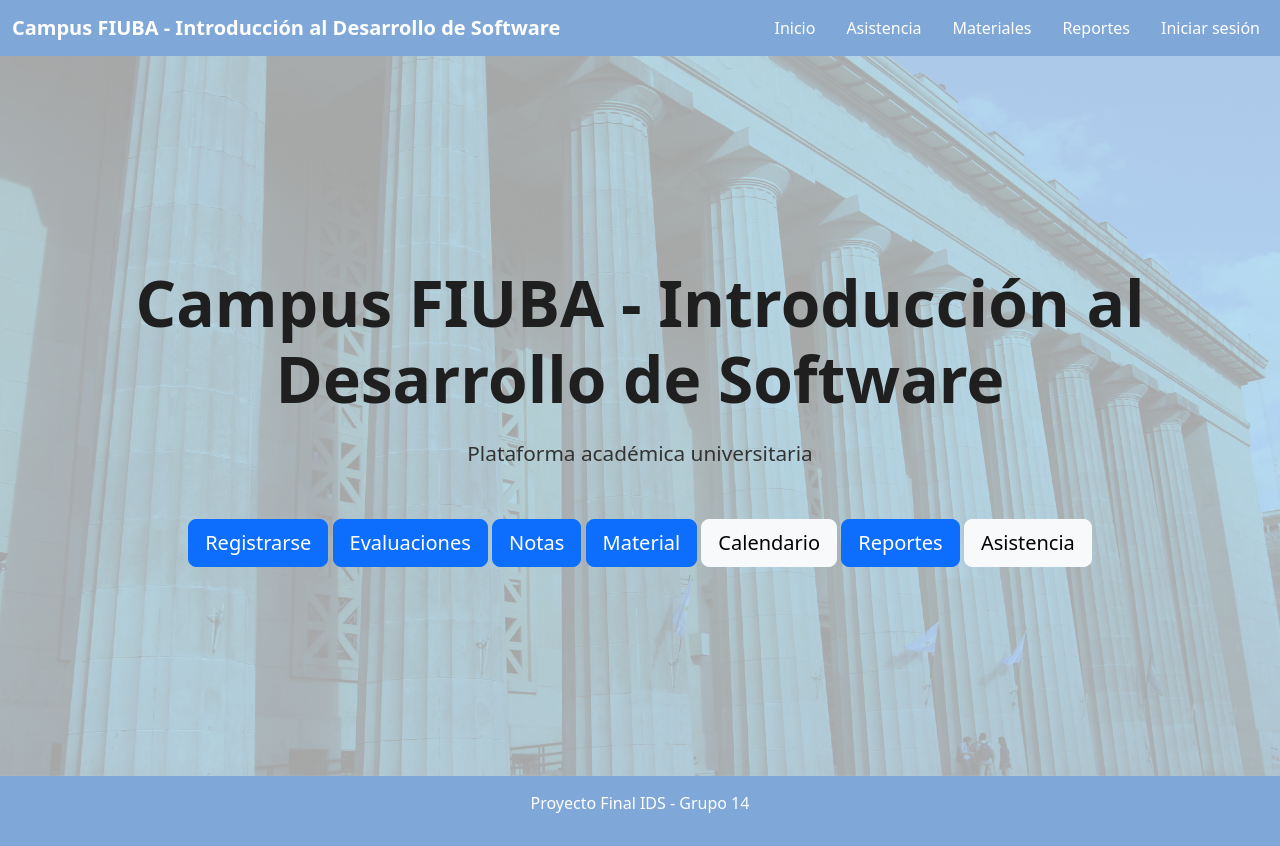
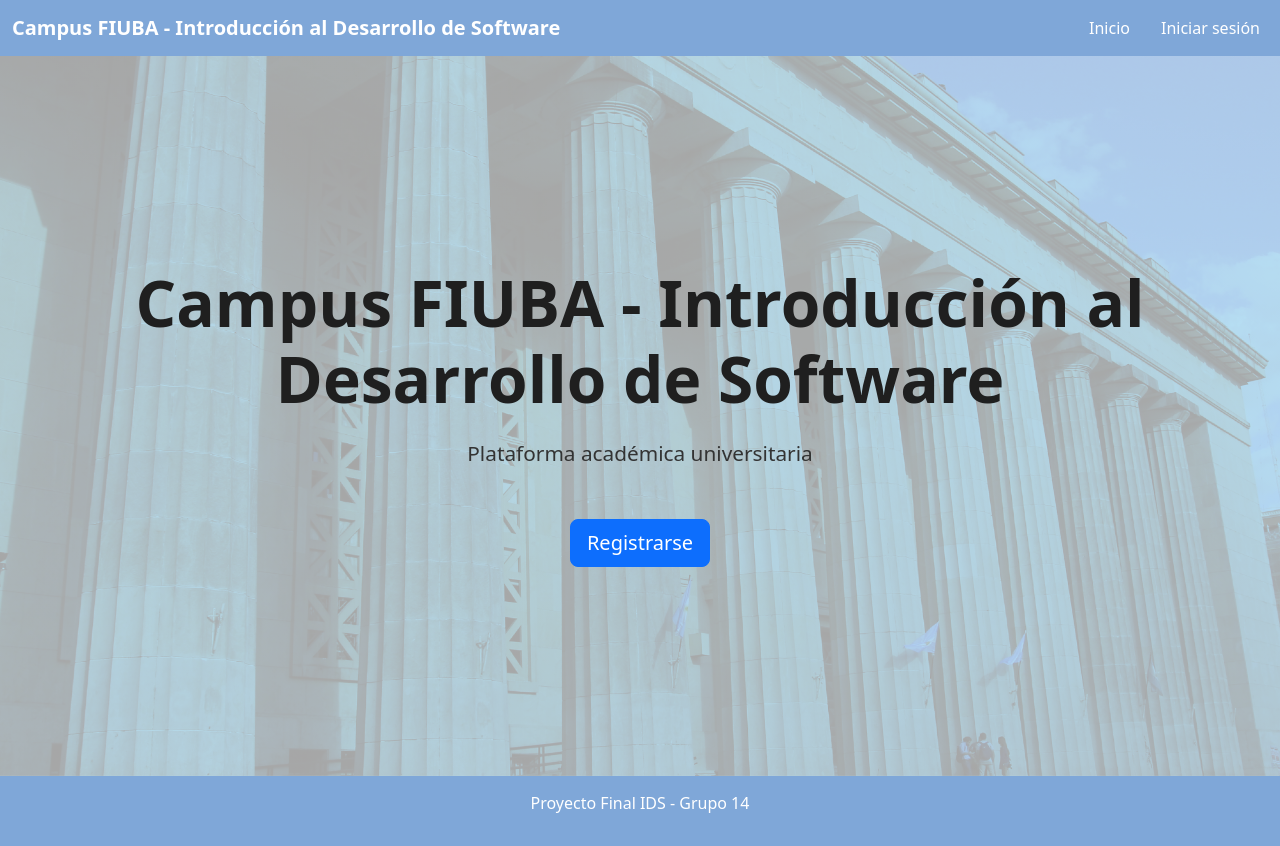
Before and after one commit to cfunest-sys/IDS_Proyecto_final_Grupo14, a Flask app: page / in a window 1280 px wide. Run offline with Flask 3, Linux system fonts and the light colour scheme.

Commit message:
Añado modificaciones en inicio.html y base.html, junto con correciones de la generacion del QR

```diff
--- a/app_frontend/routes/routes.py
+++ b/app_frontend/routes/routes.py
@@ -20,8 +20,7 @@ def asistencia():
     if request.method == "POST":
         if rol == "profesor":
             try:
-
-                respuesta = requests.post(f"{current_app.config['BACKEND_URL']}/api/asistencia/generar-qr")
+                respuesta = requests.post("http://192.168.0.232:5001/api/asistencia/generar-qr", timeout=15)
                 data = respuesta.json()
                 if respuesta.status_code == 200:
                     codigo = data.get("qr_code")
@@ -228,11 +227,7 @@ def registrar_asistencia():
         qr_code = request.form.get("qr_code")
 
         try:
-
-            respuesta = requests.post(
-                f"{current_app.config['BACKEND_URL']}/api/asistencia/registrar",
-                json={"legajo": legajo, "qr_code": qr_code},
-            )
+            respuesta = requests.post( "http://192.168.0.232:5001/api/asistencia/registrar", json={"legajo": legajo, "qr_code": qr_code}, timeout=15)
 
             data = respuesta.json()
 
--- a/app_frontend/templates/base.html
+++ b/app_frontend/templates/base.html
@@ -50,22 +50,27 @@
                         </a>
 
                     </li>
-                    {% endif %}
+
                     <li class="nav-item">
                         <a class="nav-link" href="/asistencia">
                             Asistencia
                         </a>
                     </li>
+
                     <li class="nav-item">
                         <a class="nav-link" href="/material">
                             Materiales
                         </a>
                     </li>
+
                     <li class="nav-item">
                         <a class="nav-link" href="/reportes">
                             Reportes
                         </a>
                     </li>
+                    {% endif %}
+
+
                     {% if session.get("rol") == "profesor" %}
                     <li class="nav-item">
                         <a class="nav-link" href="/dashboard/profesor">
--- a/app_frontend/templates/inicio.html
+++ b/app_frontend/templates/inicio.html
@@ -27,53 +27,6 @@ Inicio
 
             </a>
 
-            <a
-                href="/evaluaciones"
-                class="btn btn-primary btn-lg">
-
-                Evaluaciones
-
-            </a>
-
-            <a
-                href="{{ url_for('notas.ver_notas') }}"
-                class="btn btn-primary btn-lg">
-
-                Notas
-
-            </a>
-
-            <a
-                href="/material"
-                class="btn btn-primary btn-lg">
-
-                Material
-
-            </a>
-
-            <a
-                href="{{ url_for('evaluaciones.calendario_evaluaciones') }}"
-                class="btn btn-light btn-lg">
-
-                Calendario
-
-            </a>
-
-            <a
-                href="/reportes"
-                class="btn btn-primary btn-lg">
-
-                Reportes
-
-            </a>
-
-            <a
-                href="/asistencia"
-                class="btn btn-light btn-lg">
-
-                Asistencia
-
-            </a>
 
         </div>
 
--- a/app_frontend/templates/login.html
+++ b/app_frontend/templates/login.html
@@ -55,7 +55,7 @@
                 <!--Apartado para registrarse como docente-->
                 <div class="my-auto">
                     <h5 class="text-dark fw-normal mb-4" style="font-size: 1.3rem;">Registrarse como usuario</h5>
-                    <a href="{{ url_for('inicio.login') }}" class="btn btn-light text-dark px-4 py-2 border rounded-3 small shadow-sm" style="background-color:  #fccd8e ;">
+                    <a href="{{ url_for('inicio.register') }}" class="btn btn-light text-dark px-4 py-2 border rounded-3 small shadow-sm" style="background-color:  #fccd8e ;">
                         Crear Cuenta
                     </a>
                 </div>
```
